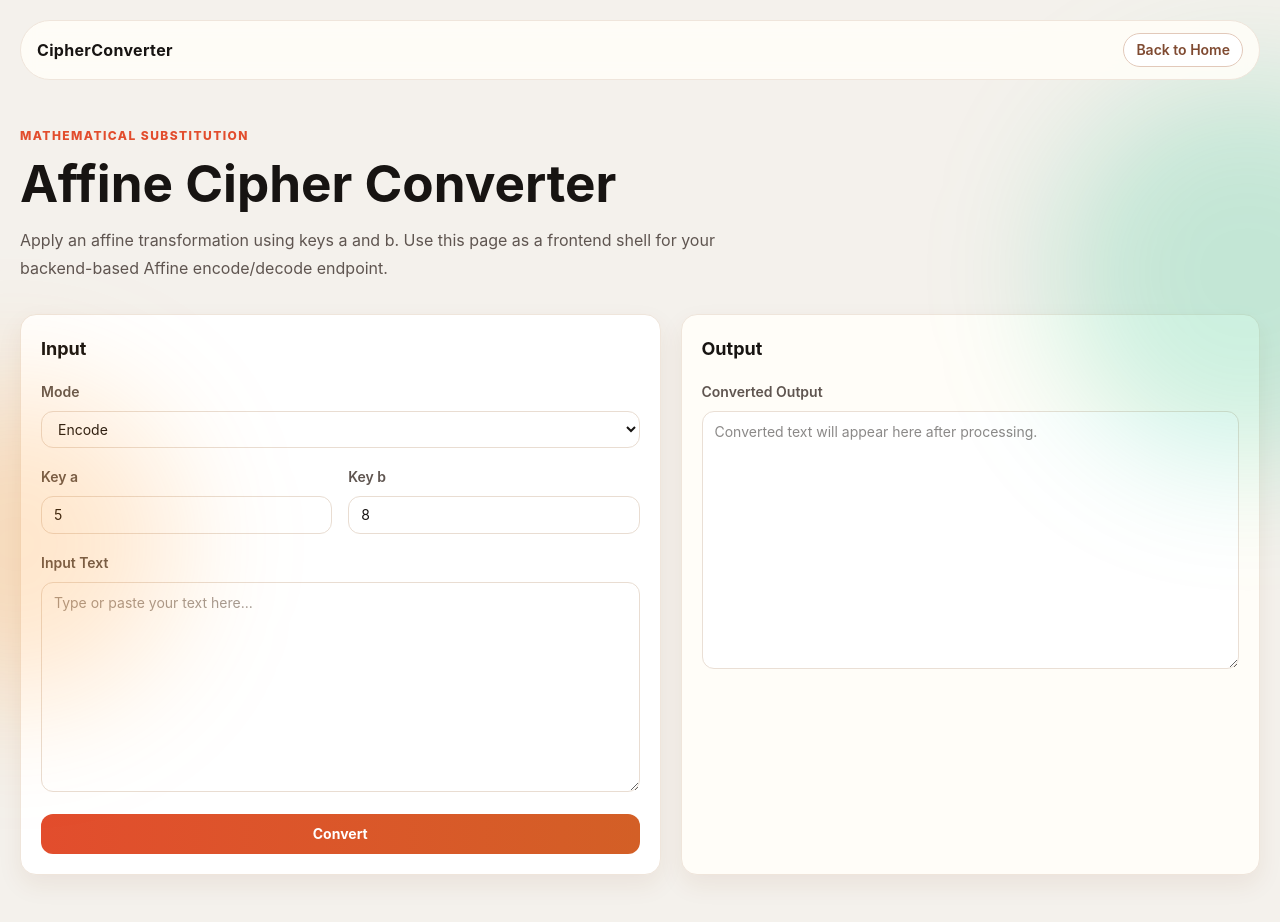
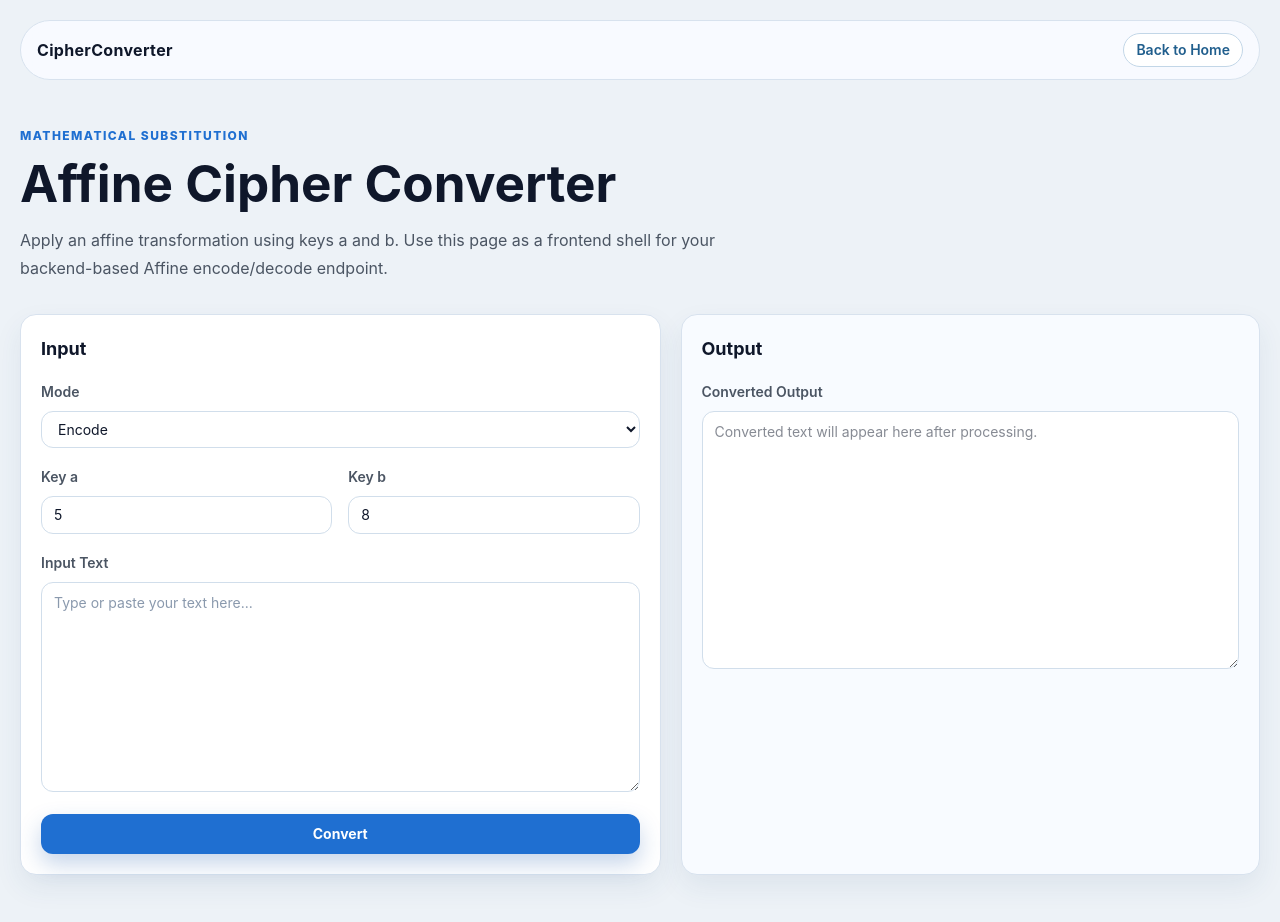
Before and after one commit to basarardabaykal/cipherconverter-frontend, a React app in the folder app/: page /ciphers/affine in a window 1280 px wide. Shown: the top 922 px of the page. Built offline with nearby package versions, Linux system fonts and the light colour scheme; the HTML template or start-up script is replaced by a standard one.

Commit message:
change of color theme

```diff
--- a/app/src/components/CipherPageTemplate.tsx
+++ b/app/src/components/CipherPageTemplate.tsx
@@ -17,25 +17,16 @@ function CipherPageTemplate({
   outputText = '',
 }: CipherPageTemplateProps) {
   return (
-    <main className="relative min-h-screen overflow-hidden bg-[#f4f1ec] px-4 pb-16 pt-5 text-[#171412] sm:px-5">
-      <div
-        className="pointer-events-none absolute -left-36 top-96 h-80 w-80 rounded-full bg-orange-400/20 blur-3xl"
-        aria-hidden="true"
-      />
-      <div
-        className="pointer-events-none absolute -right-40 top-20 h-96 w-96 rounded-full bg-emerald-500/20 blur-3xl"
-        aria-hidden="true"
-      />
-
-      <header className="sticky top-0 z-10 mx-auto flex w-full max-w-7xl items-center justify-between gap-3 rounded-full border border-[#efe5db] bg-[#fffdf8]/90 px-4 py-3 backdrop-blur">
+    <main className="relative min-h-screen overflow-hidden bg-[#edf2f7] px-4 pb-16 pt-5 text-[#0f172a] sm:px-5">
+      <header className="sticky top-0 z-10 mx-auto flex w-full max-w-7xl items-center justify-between gap-3 rounded-full border border-[#d8e2ee] bg-[#f9fbff]/90 px-4 py-3 backdrop-blur">
         <Link
-          className="text-base font-bold tracking-[0.02em] text-[#171412] no-underline"
+          className="text-base font-bold tracking-[0.02em] text-[#0f172a] no-underline"
           to="/"
         >
           CipherConverter
         </Link>
         <Link
-          className="rounded-full border border-[#e2c9ba] bg-white px-3 py-1.5 text-sm font-semibold text-[#7f4a31] no-underline transition-colors hover:bg-[#fff8f4]"
+          className="rounded-full border border-[#c2d6e7] bg-white px-3 py-1.5 text-sm font-semibold text-[#205e8d] no-underline transition-colors hover:bg-[#f2f8ff]"
           to="/"
         >
           Back to Home
@@ -43,30 +34,30 @@ function CipherPageTemplate({
       </header>
 
       <section className="mx-auto mt-12 w-full max-w-7xl">
-        <p className="m-0 text-xs font-extrabold uppercase tracking-[0.12em] text-[#e24d2d]">
+        <p className="m-0 text-xs font-extrabold uppercase tracking-[0.12em] text-[#1f6fd1]">
           {family}
         </p>
         <h1 className="mt-3 text-[clamp(2rem,4vw,3.25rem)] leading-[1.06] font-bold">{title}</h1>
-        <p className="mt-4 max-w-3xl text-base leading-7 text-[#5f5550]">{description}</p>
+        <p className="mt-4 max-w-3xl text-base leading-7 text-[#4b5563]">{description}</p>
       </section>
 
       <section className="mx-auto mt-8 grid w-full max-w-7xl grid-cols-1 gap-5 lg:grid-cols-[1.05fr_0.95fr]">
-        <article className="rounded-2xl border border-[#efe5db] bg-white p-5 shadow-[0_10px_25px_rgba(127,58,26,0.08)]">
+        <article className="rounded-2xl border border-[#d8e2ee] bg-white p-5 shadow-[0_12px_28px_rgba(38,73,117,0.08)]">
           <h2 className="m-0 text-lg font-bold">Input</h2>
           <div className="mt-4">{controls}</div>
         </article>
 
-        <article className="rounded-2xl border border-[#efe5db] bg-[#fffdf8] p-5 shadow-[0_10px_25px_rgba(127,58,26,0.08)]">
+        <article className="rounded-2xl border border-[#d8e2ee] bg-[#f8fbff] p-5 shadow-[0_12px_28px_rgba(38,73,117,0.08)]">
           <h2 className="m-0 text-lg font-bold">Output</h2>
           <div className="mt-4 space-y-3">
             <label className="block">
-              <span className="text-sm font-semibold text-[#5f5550]">Converted Output</span>
+              <span className="text-sm font-semibold text-[#4b5563]">Converted Output</span>
               <textarea
                 readOnly
                 value={outputText}
                 rows={10}
                 placeholder="Converted text will appear here after processing."
-                className="mt-2 w-full resize-y rounded-xl border border-[#eadfd5] bg-white px-3 py-2 text-sm leading-6 text-[#171412] outline-none"
+                className="mt-2 w-full resize-y rounded-xl border border-[#d1deeb] bg-white px-3 py-2 text-sm leading-6 text-[#0f172a] outline-none"
               />
             </label>
 
--- a/app/src/pages/AffineCipherPage.tsx
+++ b/app/src/pages/AffineCipherPage.tsx
@@ -9,10 +9,10 @@ function AffineCipherPage() {
       controls={
         <div className="space-y-4">
           <label className="block">
-            <span className="text-sm font-semibold text-[#5f5550]">Mode</span>
+            <span className="text-sm font-semibold text-[#4b5563]">Mode</span>
             <select
               defaultValue="encode"
-              className="mt-2 w-full rounded-xl border border-[#e9ddd2] bg-white px-3 py-2 text-sm text-[#171412] outline-none"
+              className="mt-2 w-full rounded-xl border border-[#d1deeb] bg-white px-3 py-2 text-sm text-[#0f172a] outline-none transition focus:border-[#1f6fd1] focus:ring-2 focus:ring-[#1f6fd1]/15"
             >
               <option value="encode">Encode</option>
               <option value="decode">Decode</option>
@@ -21,36 +21,36 @@ function AffineCipherPage() {
 
           <div className="grid grid-cols-1 gap-4 sm:grid-cols-2">
             <label className="block">
-              <span className="text-sm font-semibold text-[#5f5550]">Key a</span>
+              <span className="text-sm font-semibold text-[#4b5563]">Key a</span>
               <input
                 type="number"
                 defaultValue={5}
-                className="mt-2 w-full rounded-xl border border-[#e9ddd2] bg-white px-3 py-2 text-sm text-[#171412] outline-none"
+                className="mt-2 w-full rounded-xl border border-[#d1deeb] bg-white px-3 py-2 text-sm text-[#0f172a] outline-none transition focus:border-[#1f6fd1] focus:ring-2 focus:ring-[#1f6fd1]/15"
               />
             </label>
 
             <label className="block">
-              <span className="text-sm font-semibold text-[#5f5550]">Key b</span>
+              <span className="text-sm font-semibold text-[#4b5563]">Key b</span>
               <input
                 type="number"
                 defaultValue={8}
-                className="mt-2 w-full rounded-xl border border-[#e9ddd2] bg-white px-3 py-2 text-sm text-[#171412] outline-none"
+                className="mt-2 w-full rounded-xl border border-[#d1deeb] bg-white px-3 py-2 text-sm text-[#0f172a] outline-none transition focus:border-[#1f6fd1] focus:ring-2 focus:ring-[#1f6fd1]/15"
               />
             </label>
           </div>
 
           <label className="block">
-            <span className="text-sm font-semibold text-[#5f5550]">Input Text</span>
+            <span className="text-sm font-semibold text-[#4b5563]">Input Text</span>
             <textarea
               rows={8}
               placeholder="Type or paste your text here..."
-              className="mt-2 w-full resize-y rounded-xl border border-[#e9ddd2] bg-white px-3 py-2 text-sm leading-6 text-[#171412] outline-none placeholder:text-[#a59a92]"
+              className="mt-2 w-full resize-y rounded-xl border border-[#d1deeb] bg-white px-3 py-2 text-sm leading-6 text-[#0f172a] outline-none transition placeholder:text-[#8a99ad] focus:border-[#1f6fd1] focus:ring-2 focus:ring-[#1f6fd1]/15"
             />
           </label>
 
           <button
             type="button"
-            className="w-full rounded-xl bg-linear-to-r from-[#e24d2d] to-[#d35f26] px-4 py-2.5 text-sm font-bold text-white"
+            className="w-full rounded-xl bg-[#1f6fd1] px-4 py-2.5 text-sm font-bold text-white shadow-[0_10px_22px_rgba(35,94,175,0.26)] transition-colors hover:bg-[#174e93]"
           >
             Convert
           </button>
--- a/app/src/pages/CaesarCipherPage.tsx
+++ b/app/src/pages/CaesarCipherPage.tsx
@@ -9,10 +9,10 @@ function CaesarCipherPage() {
       controls={
         <div className="space-y-4">
           <label className="block">
-            <span className="text-sm font-semibold text-[#5f5550]">Mode</span>
+            <span className="text-sm font-semibold text-[#4b5563]">Mode</span>
             <select
               defaultValue="encode"
-              className="mt-2 w-full rounded-xl border border-[#e9ddd2] bg-white px-3 py-2 text-sm text-[#171412] outline-none"
+              className="mt-2 w-full rounded-xl border border-[#d1deeb] bg-white px-3 py-2 text-sm text-[#0f172a] outline-none transition focus:border-[#1f6fd1] focus:ring-2 focus:ring-[#1f6fd1]/15"
             >
               <option value="encode">Encode</option>
               <option value="decode">Decode</option>
@@ -20,28 +20,28 @@ function CaesarCipherPage() {
           </label>
 
           <label className="block">
-            <span className="text-sm font-semibold text-[#5f5550]">Shift (0-25)</span>
+            <span className="text-sm font-semibold text-[#4b5563]">Shift (0-25)</span>
             <input
               type="number"
               min={0}
               max={25}
               defaultValue={3}
-              className="mt-2 w-full rounded-xl border border-[#e9ddd2] bg-white px-3 py-2 text-sm text-[#171412] outline-none"
+              className="mt-2 w-full rounded-xl border border-[#d1deeb] bg-white px-3 py-2 text-sm text-[#0f172a] outline-none transition focus:border-[#1f6fd1] focus:ring-2 focus:ring-[#1f6fd1]/15"
             />
           </label>
 
           <label className="block">
-            <span className="text-sm font-semibold text-[#5f5550]">Input Text</span>
+            <span className="text-sm font-semibold text-[#4b5563]">Input Text</span>
             <textarea
               rows={8}
               placeholder="Type or paste your text here..."
-              className="mt-2 w-full resize-y rounded-xl border border-[#e9ddd2] bg-white px-3 py-2 text-sm leading-6 text-[#171412] outline-none placeholder:text-[#a59a92]"
+              className="mt-2 w-full resize-y rounded-xl border border-[#d1deeb] bg-white px-3 py-2 text-sm leading-6 text-[#0f172a] outline-none transition placeholder:text-[#8a99ad] focus:border-[#1f6fd1] focus:ring-2 focus:ring-[#1f6fd1]/15"
             />
           </label>
 
           <button
             type="button"
-            className="w-full rounded-xl bg-linear-to-r from-[#e24d2d] to-[#d35f26] px-4 py-2.5 text-sm font-bold text-white"
+            className="w-full rounded-xl bg-[#1f6fd1] px-4 py-2.5 text-sm font-bold text-white shadow-[0_10px_22px_rgba(35,94,175,0.26)] transition-colors hover:bg-[#174e93]"
           >
             Convert
           </button>
```
Also changed, not shown: app/src/pages/HomePage.tsx (+22 -31 lines), app/src/pages/TranspositionCipherPage.tsx (+7 -7 lines).
